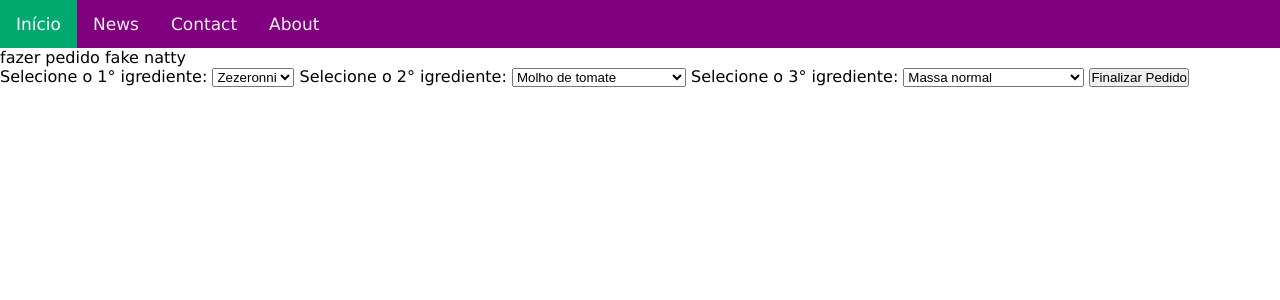
After one commit to pHNeutro14/atv3-07-12-2024-GT, a Flask app: page /fazerpedido in a window 1280 px wide. The commit adds this page. Shown: the top 300 px of the page. Run offline with Flask 3, Linux system fonts and the light colour scheme.

Commit message:
Fiz muita coisa socorro

```diff
--- a/app.py
+++ b/app.py
@@ -5,3 +5,14 @@ app = Flask(__name__)
 @app.route('/')
 def index():
     return render_template('index.html')
+
+@app.route('/fazerpedido')
+def fazerpedido():
+    return render_template('fazerpedido.html')
+
+@app.route('/confirmar_pedido', methods=["POST"])
+def confirmar_pedido():
+    recheio = request.form.get('recheio')
+    molho = request.form.get('molho')
+    massa = request.form.get('massa')
+    return render_template('confirmar_pedido.html', recheio = recheio, molho = molho, massa = massa)
--- a/static/css/style.css
+++ b/static/css/style.css
@@ -3,9 +3,13 @@
     padding: 0;
 }
 
+body {
+  font-family: Verdana, Geneva, Tahoma, sans-serif;
+}
+
 /* Add a black background color to the top navigation */
 .topnav {
-    background-color: #333;
+    background-color: #800080	;
     overflow: hidden;
   }
 
--- a/templates/base.html
+++ b/templates/base.html
@@ -9,7 +9,7 @@
 <body>
     <header>
         <div class="topnav">
-            <a class="active" href="#home">Home</a>
+            <a class="active" href="{{ url_for('index') }}">Início</a>
             <a href="#news">News</a>
             <a href="#contact">Contact</a>
             <a href="#about">About</a>
--- /dev/null
+++ b/templates/fazerpedido.html
@@ -0,0 +1,30 @@
+{% extends "base.html" %}
+{% block conteudo %}
+<p>fazer pedido fake natty</p>
+
+<form action="{{ url_for('confirmar_pedido') }}" method="post">
+    <label for="ingrediente1">Selecione o 1° igrediente:</label>
+        <select id="" name="recheio">
+            <option value="Zezeronni">Zezeronni</option>
+            <option value="Rararonni">Rararonni</option>
+            <option value="Onni">Onni</option>
+            <option value="maisomi">maisomi</option>
+        </select>
+
+        <label for="ingrediente2">Selecione o 2° igrediente:</label>
+        <select id="" name="molho">
+            <option value="Molho de tomate">Molho de tomate</option>
+            <option value="Molho branco">Molho branco</option>
+            <option value="Molho nubank (blueberry)">Molho nubank (blueberry)</option>
+        </select>
+
+        <label for="ingrediente3">Selecione o 3° igrediente:</label>
+        <select id="" name="massa">
+            <option value="Massa normal">Massa normal</option>
+            <option value="Massa com queijo">Massa com quejo</option>
+            <option value="Massa com carvão ativado">Massa com carvão ativado</option>
+        </select>
+        <button type="submit" href="{{ url_for('confirmar_pedido' )}}">Finalizar Pedido</button>
+
+</form>
+{% endblock %}
```
Also changed, not shown: templates/confirmar_pedido.html (added, +9 -0 lines), templates/index.html (+7 -0 lines), static/img/pizza planet.jfif (added), static/img/pizzaria pizza planet.jfif (added).
